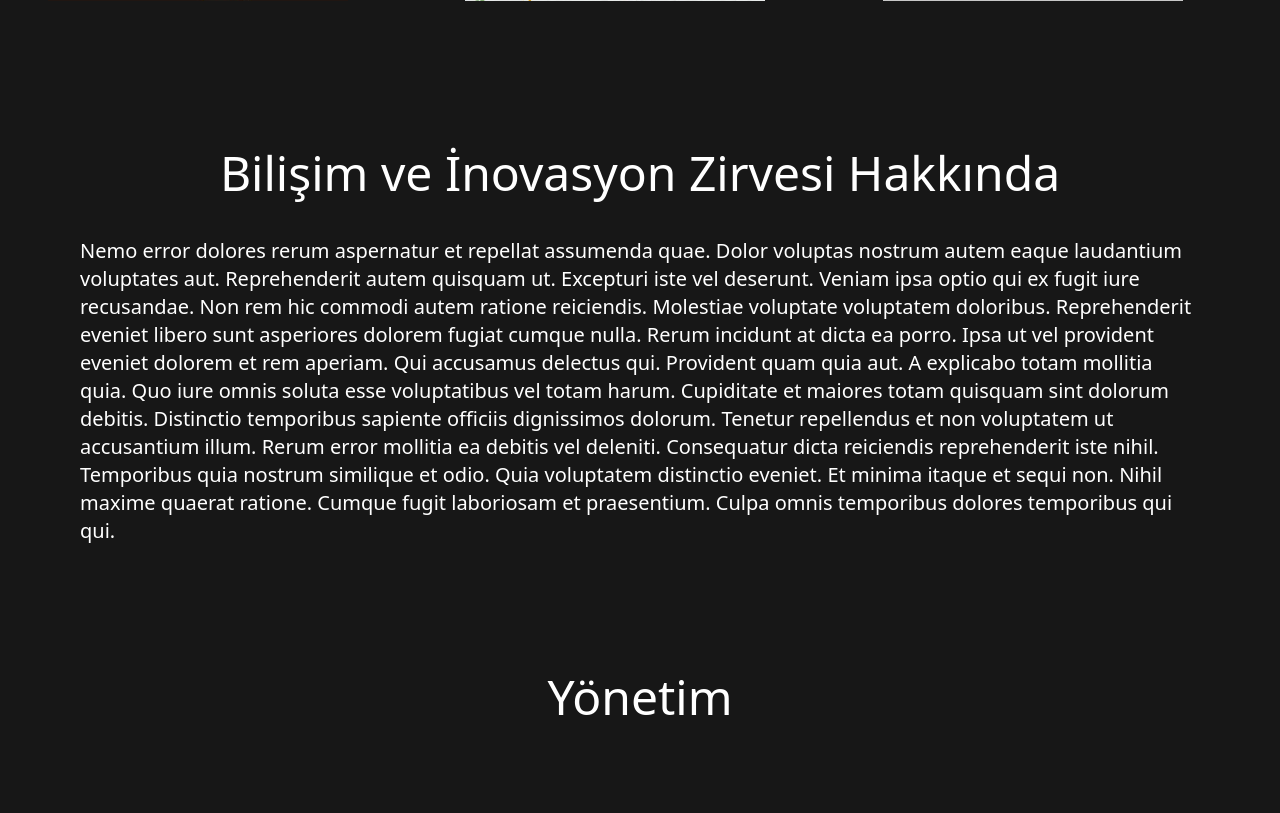
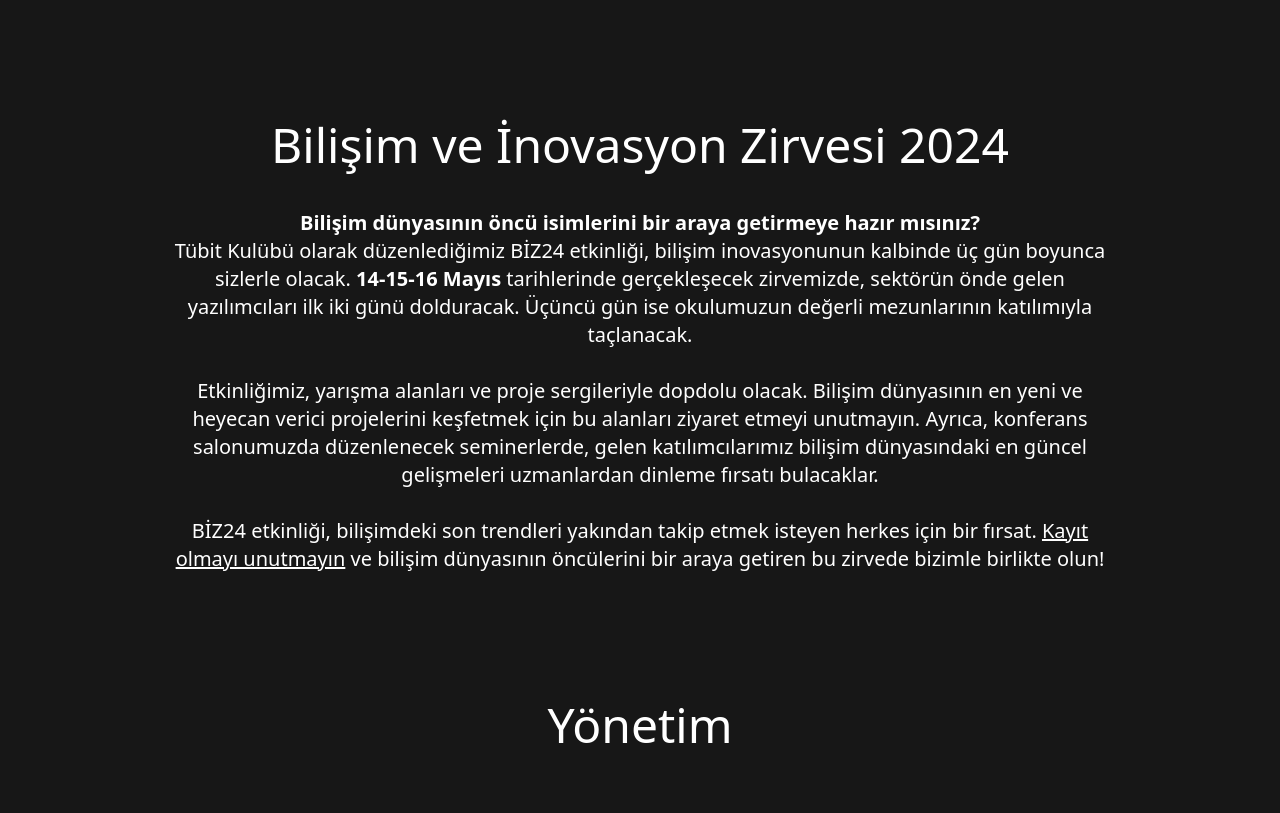
Before and after one commit to EnesPINAR/Biz24, a Django app: page / in a window 1280 px wide. Shown: the part 2552-3365 px from the top of the page. Run offline with Django 5.2, Linux system fonts and the light colour scheme; some web fonts are replaced.

Commit message:
Fix most layout issues, added favicon, about text and more

```diff
--- a/main/static/css/custom.css
+++ b/main/static/css/custom.css
@@ -19,3 +19,8 @@
 #bgVideo {
     box-shadow: 0px -20px 30px 20px #171717 inset;
 }
+
+#heroWrapper {
+    height: 100vh;
+    height: calc(var(--vh, 1vh) * 100);
+}
--- a/main/static/css/styles.css
+++ b/main/static/css/styles.css
@@ -107,6 +112,11 @@ a {
 Add the correct font weight in Edge and Safari.
 */
 
+
+strong {
+  font-weight: bolder;
+}
+
 /*
 1. Use the user's configured `mono` font-family by default.
 2. Use the user's configured `mono` font-feature-settings by default.
@@ -1598,6 +1634,13 @@ video {
     .lg\:hidden {
         display:
     none !important;
+    }
+
+    .lg\:px-40 {
+        padding-left:
+    10rem !important;
+        padding-right:
+    10rem !important;
     }
 
     .lg\:text-xl {
--- a/main/templates/index.html
+++ b/main/templates/index.html
@@ -2,21 +2,30 @@
 <html lang="tr" class="overflow-x-hidden scroll-smooth">
   <head>
     <meta charset="UTF-8" />
+    {% load static %}
+    <link rel="apple-touch-icon" sizes="180x180" href="{% static "img/apple-touch-icon.png" %}">
+    <link rel="icon" type="image/png" sizes="32x32" href="{% static "img/favicon-32x32.png" %}">
+    <link rel="icon" type="image/png" sizes="16x16" href="{% static "img/favicom-16x16.png" %}">
+    <link rel="shortcut icon" href="{% static "img/favicon.ico" %}">
+    <link rel="manifest" href="{% static "cfg/site.webmanifest" %}">
+    <link rel="mask-icon" href="{% static "img/safari-pinned-tab.svg" %}" color="#5bbad5">
+    <meta name="msapplication-TileColor" content="#006fe2">
+    <meta name="msapplication-config" content="{% static "cfg/browserconfig.xml" %}">
     <meta name="theme-color" content="#181818" />
     <meta name="description" content="BİZ2024 TÜBİT" />
     <meta name="viewport" content="width=device-width, initial-scale=1.0" />
-    {% load static %}
     <link rel="stylesheet" href="{% static "css/styles.css" %}">
     <script defer src="{% static "js/countdown.js" %}"></script>
     <script defer src="{% static "js/uparrow.js" %}"></script>
     <title>BİZ2024</title>
+    <script>
+      // First we get the viewport height and we multiple it by 1% to get a value for a vh unit
+      let vh = window.innerHeight * 0.01;
+      // Then we set the value in the --vh custom property to the root of the document
+      document.documentElement.style.setProperty('--vh', `${vh}px`);
+    </script>
   </head>
   <body class="relative overflow-x-hidden text-white bg-neutral-900 font-['olneylight']">
-    <div id="bgVideo" class="absolute top-0 left-0 w-full h-[100vh]">
-      <video autoplay muted loop playsinline class="absolute top-0 left-0 object-cover w-full h-full -z-10">
-          <source src="{% static "video/bg.webm" %}" type="video/webm">
-      </video>
-    </div>
     <button id="to-top-button" onclick="goToTop()" title="En üste git" class="fixed z-40 hidden w-16 h-16 text-3xl text-white border-0 bottom-8 right-8 bg-[url(../img/website/altigen_koyu.svg)] hover:bg-[url(../img/website/altigen_acik.svg)] bg-cover transition-all duration-300">
       <div class="flex items-center justify-center w-full h-full">
         <svg class="w-8 h-8" aria-hidden="true" xmlns="http://www.w3.org/2000/svg" width="24" height="24" fill="none" viewBox="0 0 24 24">
@@ -24,11 +33,17 @@
         </svg>
       </div>
     </button>
+    <div id="heroWrapper" class="flex flex-col">
+      <div id="bgVideo" class="absolute top-0 left-0 w-full h-[100vh]">
+        <video autoplay muted loop playsinline class="absolute top-0 left-0 object-cover w-full h-full -z-10">
+            <source src="{% static "video/bg.webm" %}" type="video/webm">
+        </video>
+      </div>
       <div class="bg-grad w-[150%] h-screen absolute -z-20"></div>
       <nav class="relative flex flex-col bg-zinc-500 bg-opacity-5">
         <div class="flex items-center justify-between px-8 py-6">
           <a href="#">
-            <img src="{% static "img/website/biz-logo.svg" %}" alt="biz24logo">
+              <img class="absolute top-6" src="{% static "img/website/biz-logo.svg" %}" alt="biz24logo">
           </a>
           <div class="hidden lg:block">
             <ul>
@@ -58,11 +73,11 @@
               </svg>
           </button>
         </div>
-      <div id="hamburger-menu" class="fixed top-0 left-0 right-0 z-40 w-full h-screen transition-transform -translate-y-full bg-blue-950">
+        <div id="hamburger-menu" class="fixed top-0 left-0 right-0 z-40 w-full h-full transition-transform -translate-y-full bg-blue-950">
           <div class="flex flex-col h-full">
             <div class="flex items-center justify-between px-8 py-6">
               <a href="#">
-                <img src="{% static "img/website/biz-logo.svg" %}" alt="biz24logo">
+                  <img class="absolute top-6" src="{% static "img/website/biz-logo.svg" %}" alt="biz24logo">
               </a>
               <button class="lg:hidden flex items-center justify-center w-[60px] h-[60px]" data-drawer-hide="hamburger-menu" type="button" aria-label="Menüyü Kapat" aria-controls="hamburger-menu">
                 <svg class="w-8 h-8 text-white" aria-hidden="true" xmlns="http://www.w3.org/2000/svg" fill="none" viewBox="0 0 24 24">
@@ -70,7 +85,7 @@
                 </svg>
               </button>
             </div>
-            <ul class="flex flex-col items-center py-16 text-xl justify-evenly grow">
+              <ul class="flex flex-col items-center py-12 text-xl justify-evenly grow">
                 <li class="w-[60vw] mb-10 grow">
                   <a aria-controls="hamburger-menu" data-drawer-hide="hamburger-menu" class="flex items-center justify-center w-full h-full" href="#announcements"><span>Duyurular</span></a>
                 </li>
@@ -95,47 +110,48 @@
           </div>
         </div>
       </nav>
-    <section class="flex flex-col items-center justify-center h-[90vh] relative">
-      <div class="flex flex-col items-center mb-36">
+      <section class="relative flex flex-col items-center justify-around grow">
+        <div class="flex flex-col items-center">
           <img src="{% static "img/website/biz-logo.svg" %}" alt="BİZ24 Logo" class="h-[100px] mb-[60px]">
           <div class="flex mb-5">
             <svg class="w-8 h-8 text-white md:w-12 md:h-12" aria-hidden="true" xmlns="http://www.w3.org/2000/svg" width="24" height="24" fill="currentColor" viewBox="0 0 24 24">
               <path fill-rule="evenodd" d="M5 5a1 1 0 0 0 1-1 1 1 0 1 1 2 0 1 1 0 0 0 1 1h1a1 1 0 0 0 1-1 1 1 0 1 1 2 0 1 1 0 0 0 1 1h1a1 1 0 0 0 1-1 1 1 0 1 1 2 0 1 1 0 0 0 1 1 2 2 0 0 1 2 2v1a1 1 0 0 1-1 1H4a1 1 0 0 1-1-1V7a2 2 0 0 1 2-2ZM3 19v-7a1 1 0 0 1 1-1h16a1 1 0 0 1 1 1v7a2 2 0 0 1-2 2H5a2 2 0 0 1-2-2Zm6.01-6a1 1 0 1 0-2 0 1 1 0 0 0 2 0Zm2 0a1 1 0 1 1 2 0 1 1 0 0 1-2 0Zm6 0a1 1 0 1 0-2 0 1 1 0 0 0 2 0Zm-10 4a1 1 0 1 1 2 0 1 1 0 0 1-2 0Zm6 0a1 1 0 1 0-2 0 1 1 0 0 0 2 0Zm2 0a1 1 0 1 1 2 0 1 1 0 0 1-2 0Z" clip-rule="evenodd"/>
             </svg>
-          <h1 class="ml-2 mr-5 text-3xl md:text-5xl">14.05.2024</h1>
+            <h1 class="ml-2 mr-5 text-2xl sm:text-3xl md:text-5xl">14.05.2024</h1>
             <svg class="w-8 h-8 text-white md:w-12 md:h-12" aria-hidden="true" xmlns="http://www.w3.org/2000/svg" width="24" height="24" fill="currentColor" viewBox="0 0 24 24">
                 <path fill-rule="evenodd" d="M2 12C2 6.477 6.477 2 12 2s10 4.477 10 10-4.477 10-10 10S2 17.523 2 12Zm11-4a1 1 0 1 0-2 0v4a1 1 0 0 0 .293.707l3 3a1 1 0 0 0 1.414-1.414L13 11.586V8Z" clip-rule="evenodd"/>
             </svg>
-          <h1 class="ml-2 text-3xl md:text-5xl">10.00</h1>
+            <h1 class="ml-2 text-2xl sm:text-3xl md:text-5xl">10.00</h1>
           </div>
-        <h1 class="text-3xl md:text-5xl" id="eventCountdownTitle">Etkinliğe Kalan</h1>
+          <h1 class="text-2xl sm:text-3xl md:text-5xl" id="eventCountdownTitle">Etkinliğe Kalan</h1>
           <div class="flex flex-row items-center px-4" id="eventCountdown">
               <div class="flex flex-col">
-                <p class="text-6xl text-center md:text-8xl md:mr-2" id="eventCountdownDay">00</p>
+                  <p class="text-5xl text-center sm:text-6xl md:text-8xl md:mr-2" id="eventCountdownDay">00</p>
                   <p class="text-xs text-center md:text-2xl">Gün</p>
               </div>
-            <p class="mx-2 text-4xl text-center md:text-6xl md:mx-4">:</p>
+              <p class="mx-2 text-3xl text-center sm:text-4xl md:text-6xl md:mx-4">:</p>
               <div class="flex flex-col">
-                <p class="text-6xl text-center md:text-8xl md:mr-2" id="eventCountdownHour">00</p>
+                  <p class="text-5xl text-center sm:text-6xl md:text-8xl md:mr-2" id="eventCountdownHour">00</p>
                   <p class="text-xs text-center md:text-2xl">Saat</p>
               </div>
-            <p class="mx-2 text-4xl text-center md:text-6xl md:mx-4">:</p>
+              <p class="mx-2 text-3xl text-center sm:text-4xl md:text-6xl md:mx-4">:</p>
               <div class="flex flex-col">
-                <p class="text-6xl text-center md:text-8xl md:mr-2" id="eventCountdownMinute">00</p>
+                  <p class="text-5xl text-center sm:text-6xl md:text-8xl md:mr-2" id="eventCountdownMinute">00</p>
                   <p class="text-xs text-center md:text-2xl">Dakika</p>
               </div>
-            <p class="mx-2 text-4xl text-center md:text-6xl md:mx-4">:</p>
+              <p class="mx-2 text-3xl text-center sm:text-4xl md:text-6xl md:mx-4">:</p>
               <div class="flex flex-col">
-                <p class="text-6xl text-center md:text-8xl md:mr-2" id="eventCountdownSecond">00</p>
+                  <p class="text-5xl text-center sm:text-6xl md:text-8xl md:mr-2" id="eventCountdownSecond">00</p>
                   <p class="text-xs text-center md:text-2xl">Saniye</p>
               </div>
           </div>
         </div>
-      <a class="relative flex flex-col items-center top-[10vh] md:top-[5vh] justify-evenly" href="#announcements" title="Sayfanın içeriğine git">
+        <a class="relative flex flex-col items-center justify-evenly" href="#announcements" title="Sayfanın içeriğine git">
             <p class="mb-4 text-sm lg:invisible">Daha fazlası için kaydır</p>
             <svg class="h-auto w-9" width="114.42" height="61.12" viewBox="0 0 30.27 16.17" xml:space="preserve" xmlns="http://www.w3.org/2000/svg"><path style="fill:none;stroke:#fff;stroke-width:2;stroke-linecap:round;stroke-linejoin:round;stroke-dasharray:none;stroke-opacity:1" d="m92.12 151.59 14.1 13.98 14.17-14.17" transform="translate(-91.12 -150.4)"/></svg>
         </a>
       </section>
+    </div>
     <section class="my-32" id="announcements">
       <h1 class="pb-10 text-4xl text-center md:text-5xl">Duyurular</h1>
       <div class="relative w-full" data-carousel="slide">
@@ -205,12 +221,11 @@
       </div>
     </section>
     <section class="my-32" id="about">
-      <h1 class="px-10 pb-10 text-4xl text-center md:text-5xl text-wrap">Bilişim ve İnovasyon Zirvesi Hakkında</h1>
-      <p class="text-sm lg:text-xl px-14 md:px-20">Nemo error dolores rerum aspernatur et repellat assumenda quae.  Dolor voluptas nostrum autem eaque laudantium voluptates aut.  Reprehenderit autem quisquam ut. Excepturi iste vel deserunt. Veniam  ipsa optio qui ex fugit iure recusandae. Non rem hic commodi autem  ratione reiciendis.
-Molestiae voluptate voluptatem doloribus. Reprehenderit eveniet  libero sunt asperiores dolorem fugiat cumque nulla. Rerum incidunt at  dicta ea porro. Ipsa ut vel provident eveniet dolorem et rem aperiam.
-Qui accusamus delectus qui. Provident quam quia aut. A  explicabo totam mollitia quia. Quo iure omnis soluta esse voluptatibus  vel totam harum. Cupiditate et maiores totam quisquam sint dolorum  debitis.
-Distinctio temporibus sapiente officiis dignissimos dolorum.  Tenetur repellendus et non voluptatem ut accusantium illum. Rerum error  mollitia ea debitis vel deleniti. Consequatur dicta reiciendis  reprehenderit iste nihil. Temporibus quia nostrum similique et odio.  Quia voluptatem distinctio eveniet.
-Et minima itaque et sequi non. Nihil maxime quaerat ratione.  Cumque fugit laboriosam et praesentium. Culpa omnis temporibus dolores  temporibus qui qui.
+      <h1 class="px-10 pb-10 text-4xl text-center md:text-5xl text-wrap">Bilişim ve İnovasyon Zirvesi 2024</h1>
+      <p class="text-sm text-center lg:text-xl px-14 md:px-20 lg:px-40">
+        <strong>Bilişim dünyasının öncü isimlerini bir araya getirmeye hazır mısınız?</strong><br/>Tübit Kulübü olarak düzenlediğimiz BİZ24 etkinliği, bilişim inovasyonunun kalbinde üç gün boyunca sizlerle olacak. <strong>14-15-16 Mayıs</strong> tarihlerinde gerçekleşecek zirvemizde, sektörün önde gelen yazılımcıları ilk iki günü dolduracak. Üçüncü gün ise okulumuzun değerli mezunlarının katılımıyla taçlanacak.<br/><br/>
+        Etkinliğimiz, yarışma alanları ve proje sergileriyle dopdolu olacak. Bilişim dünyasının en yeni ve heyecan verici projelerini keşfetmek için bu alanları ziyaret etmeyi unutmayın. Ayrıca, konferans salonumuzda düzenlenecek seminerlerde, gelen katılımcılarımız bilişim dünyasındaki en güncel gelişmeleri uzmanlardan dinleme fırsatı bulacaklar.<br/><br/>
+        BİZ24 etkinliği, bilişimdeki son trendleri yakından takip etmek isteyen herkes için bir fırsat. <u>Kayıt olmayı unutmayın</u> ve bilişim dünyasının öncülerini bir araya getiren bu zirvede bizimle birlikte olun!
       </p>
     </section>
     <section class="my-32">
```
Also changed, not shown: other parts of main/static/css/styles.css (+55 -24 lines), main/static/cfg/browserconfig.xml (added, +9 -0 lines), main/static/cfg/site.webmanifest (added), main/static/img/android-chrome-192x192.png (added), main/static/img/android-chrome-512x512.png (added), main/static/img/apple-touch-icon.png (added), main/static/img/favicon-16x16.png (added), main/static/img/favicon-32x32.png (added), main/static/img/favicon.ico (added), main/static/img/mstile-150x150.png (added), main/static/img/safari-pinned-tab.svg (added). Lines whose indentation alone changed are shown as unchanged.
